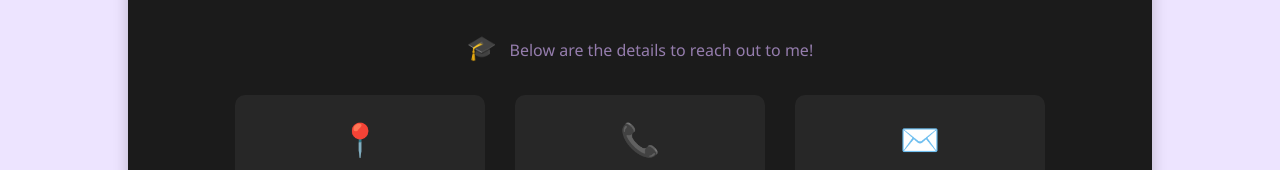
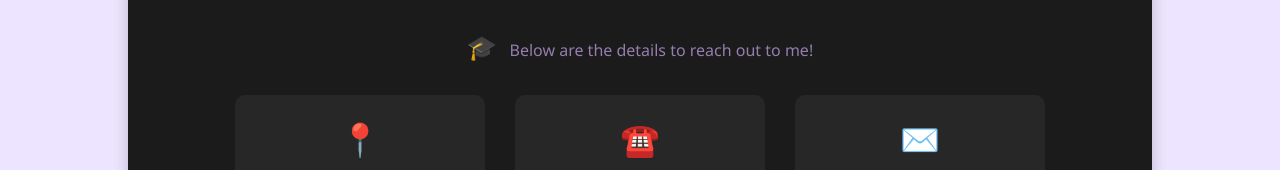
Before and after one commit to Darapureddi13/my_portfolio, a plain HTML site: page index.html in a window 1280 px wide. Shown: the part 8156-8326 px from the top of the page. Drawn offline with nearby package versions, Linux system fonts and the light colour scheme; no server answers.

Commit message:
Update index.html

```diff
--- a/index.html
+++ b/index.html
@@ -345,7 +345,7 @@
                 <p>Vijayawada, India</p>
             </div>
             <div class="contact-box">
-                <div class="contact-icon">📞</div>
+                <div class="contact-icon">☎️</div>
                 <h3>CONTACT NUMBER</h3>
                 <p>+91 9573665679</p>
             </div>
```
